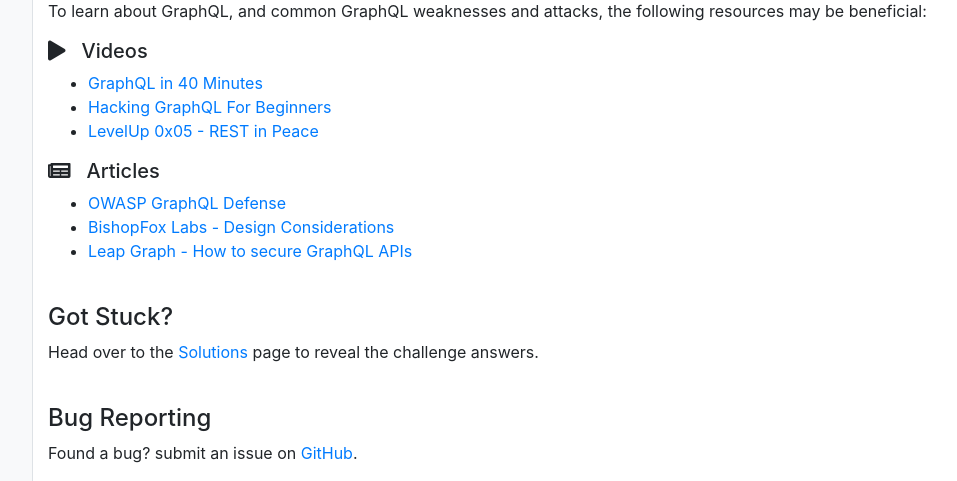
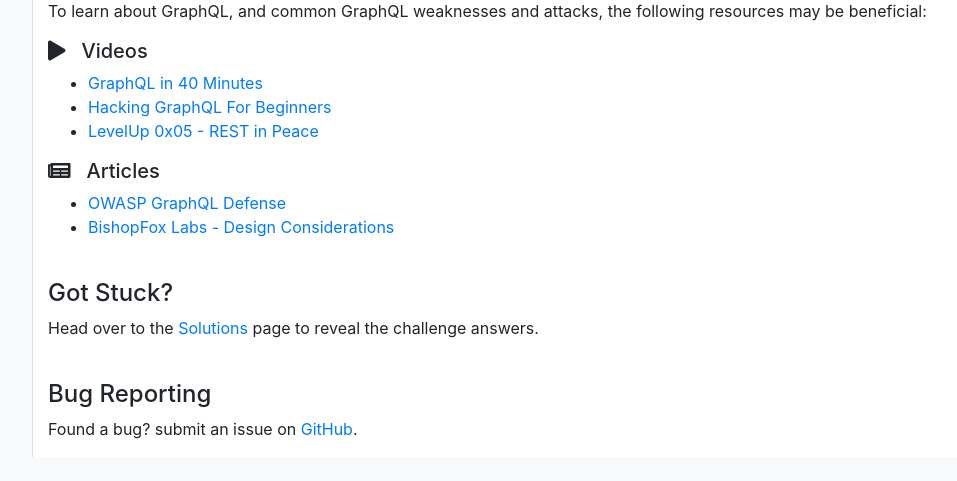
Before and after one commit to dolevf/Damn-Vulnerable-GraphQL-Application, a Python web app: template templates/index.html in a window 1280 px wide. Shown: the part 894-1375 px from the top of the page, without its empty margins (208-1165 px from the left). After the commit the page ends 1351 px from the top, so only its background shows below. Run offline with Jinja, Linux system fonts and the light colour scheme; the template is opened without the code that fills it, so the values that code supplies are empty; some libraries are stand-ins or nearby versions.

Commit message:
Remove leap graph

```diff
--- a/templates/index.html
+++ b/templates/index.html
@@ -65,9 +65,6 @@
         <li>
           <a href="https://labs.bishopfox.com/tech-blog/design-considerations-for-secure-graphql-apis" target="_blank">BishopFox Labs - Design Considerations</a>
         </li>
-        <li>
-          <a href="https://leapgraph.com/graphql-api-security" target="_blank">Leap Graph - How to secure GraphQL APIs</a>
-        </li>
       </ul>
       <br />
       <h4>Got Stuck?</h4>
```
